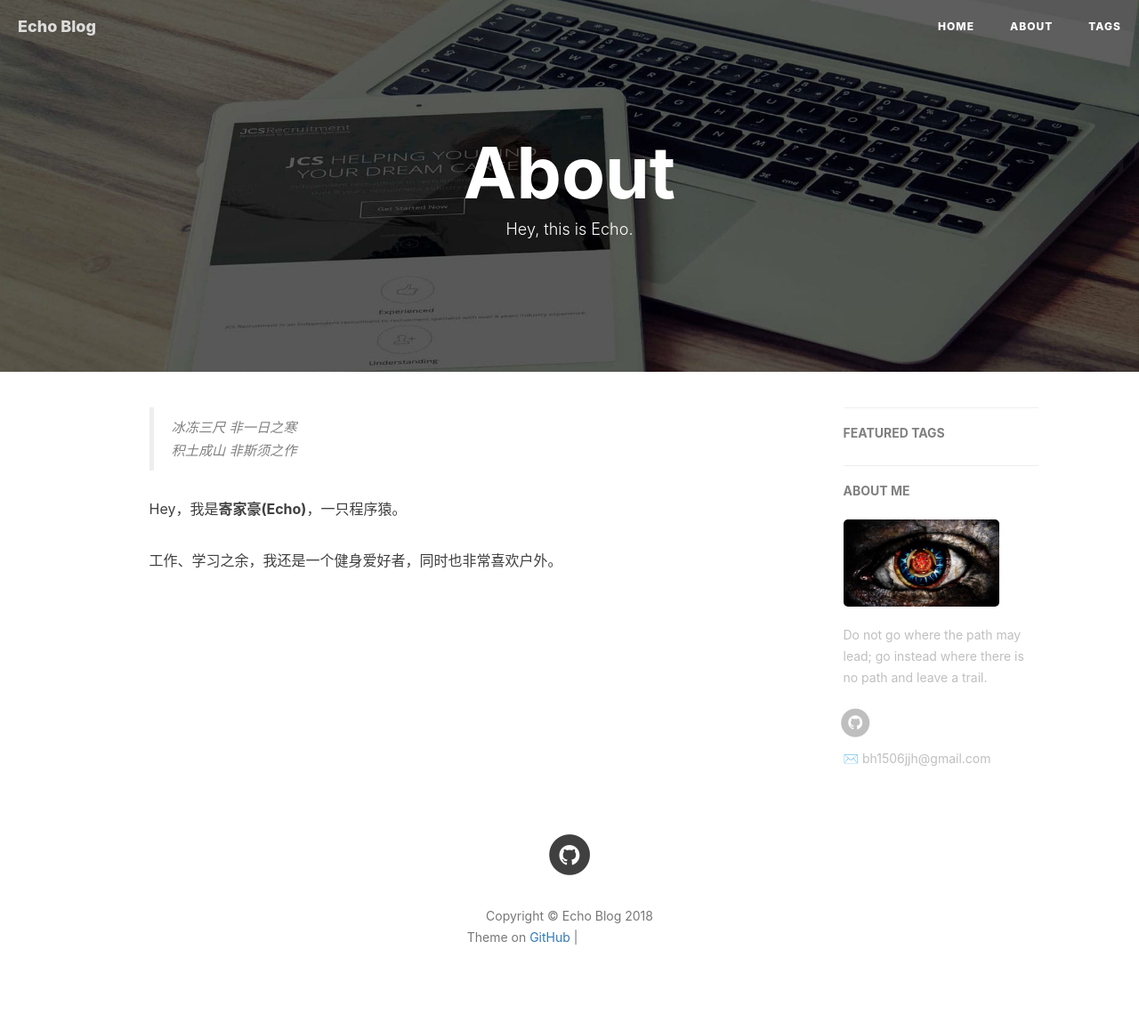
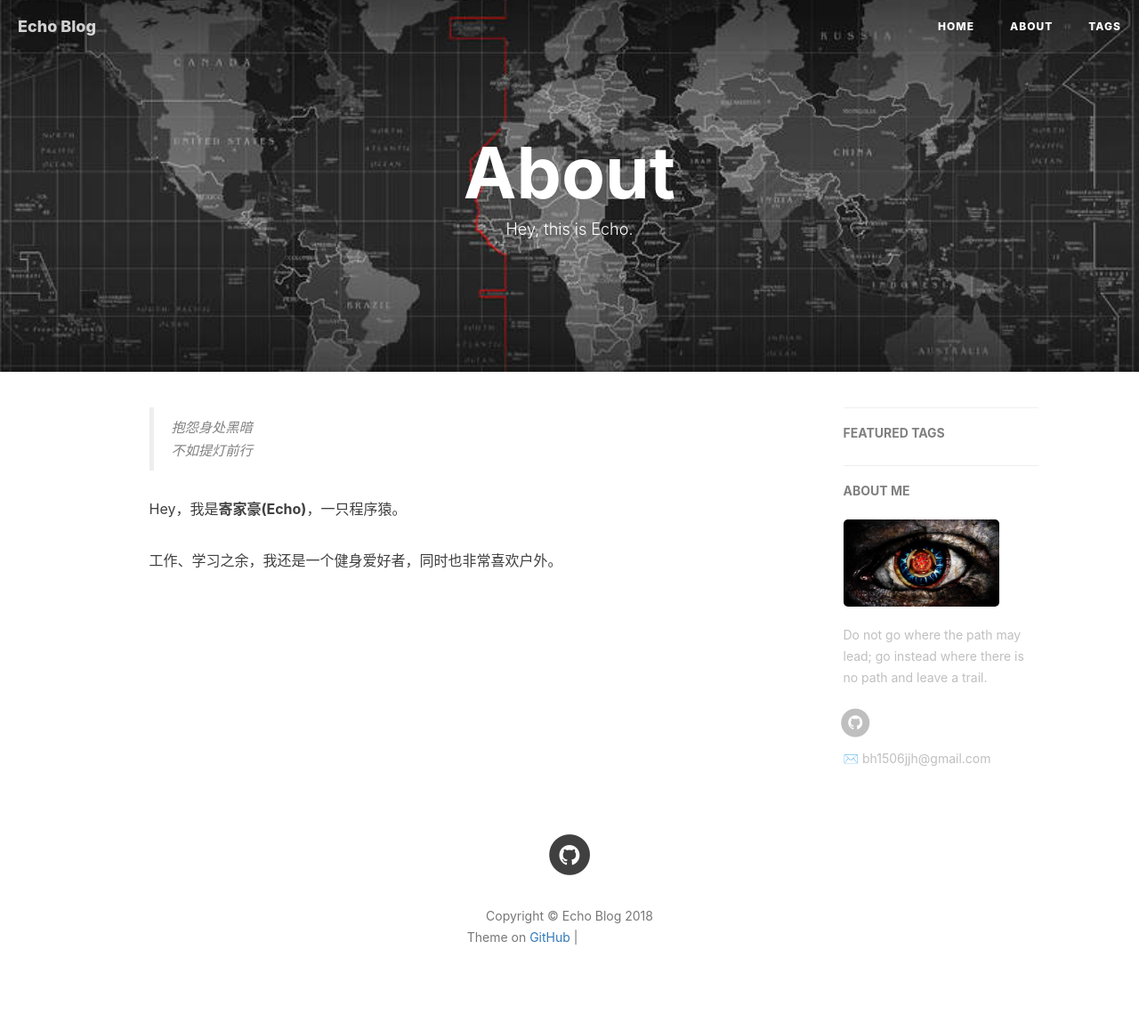
Before and after one commit to Echo-Ji/Echo-Ji.github.io, a Jekyll site: the page built from about.html, in a window 1280 px wide. Shown: the whole page at 89% size. Built offline with Jekyll 4.4.1, drawn with Linux system fonts in a browser that asks for light colours; nearby versions of some CDN libraries; comment, search, counter and statistics services are not loaded; grey boxes are pictures that could not be loaded.

Commit message:
change about page

```diff
--- a/about.html
+++ b/about.html
@@ -2,7 +2,7 @@
 layout: page
 title: "About"
 description: "Hey, this is Echo."
-header-img: "img/post-bg-rwd.jpg"
+header-img: "img/about-Echo-self.jpg"
 ---
 
 <!-- Language Selector -->
@@ -15,8 +15,8 @@ header-img: "img/post-bg-rwd.jpg"
 <div class="zh post-container">
 
     <!--copied from markdown -->
-    <blockquote><p>冰冻三尺 非一日之寒<br>
-    积土成山 非斯须之作</p></blockquote>
+    <blockquote><p>抱怨身处黑暗<br>
+    不如提灯前行</p></blockquote>
 
     <p>Hey，我是<strong>寄家豪(Echo)</strong>，一只程序猿。</p>
 
```
Also changed, not shown: img/about-Echo-self.jpg (added).
